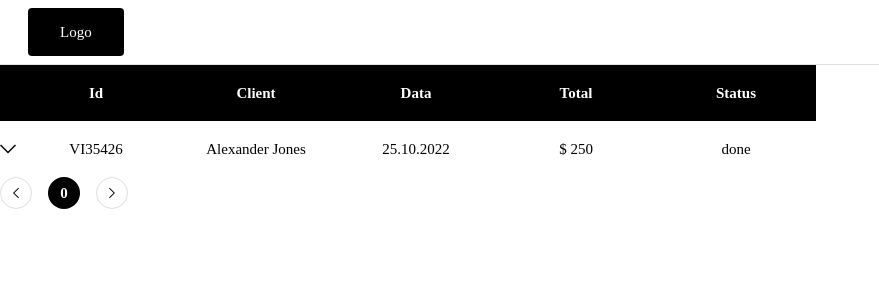
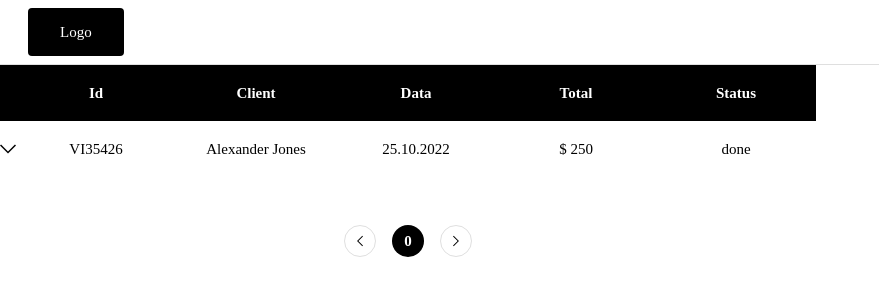
Before and after one commit to MariusHor/invoices, a Vue app: page / in a window 1280 px wide. Shown: the top 300 px of the page, without its empty margins (0-879 px from the left). Built offline with nearby package versions, Linux system fonts and the light colour scheme.

Commit message:
fix(invoices-table): remove empty table cell from invoice rows and align pagination component horizontally

```diff
--- a/src/components/InvoicesTable.vue
+++ b/src/components/InvoicesTable.vue
@@ -25,7 +25,7 @@ function decreasePageCount() {
 </script>
 
 <template>
-  <div>
+  <div class="table-wrapper">
     <table aria-label="Table of invoices">
       <thead>
         <tr>
@@ -43,11 +43,11 @@ function decreasePageCount() {
                 <img src="/select-arrow.svg" alt="" width="16" height="16" />
               </button>
             </td>
-            <td v-for="key in Object.keys(invoice)" :key="key" width="160">
-              <template v-if="key !== 'description'">
+            <template v-for="key in Object.keys(invoice)" :key="key">
+              <td v-if="key !== 'description'" width="160">
                 {{ key === 'total' ? '$' : '' }} {{ invoice[key] }}
-              </template>
-            </td>
+              </td>
+            </template>
           </tr>
           <tr v-if="invoiceToExpandId === invoice.id">
             <td colspan="6">
@@ -68,6 +68,8 @@ function decreasePageCount() {
 </template>
 
 <style scoped lang="sass">
+.table-wrapper
+  width: fit-content
 table
   text-align: center
   border-spacing: 0
--- a/src/components/PaginationControls/PaginationControls.vue
+++ b/src/components/PaginationControls/PaginationControls.vue
@@ -26,6 +26,9 @@ const emit = defineEmits(['increasePageCount', 'decreasePageCount'])
     display: flex
     align-items: center
     gap: 1rem
+    width: fit-content
+    margin: 0 auto
+    margin-top: 3rem
 
     &__control, &__current
         display: grid
```
